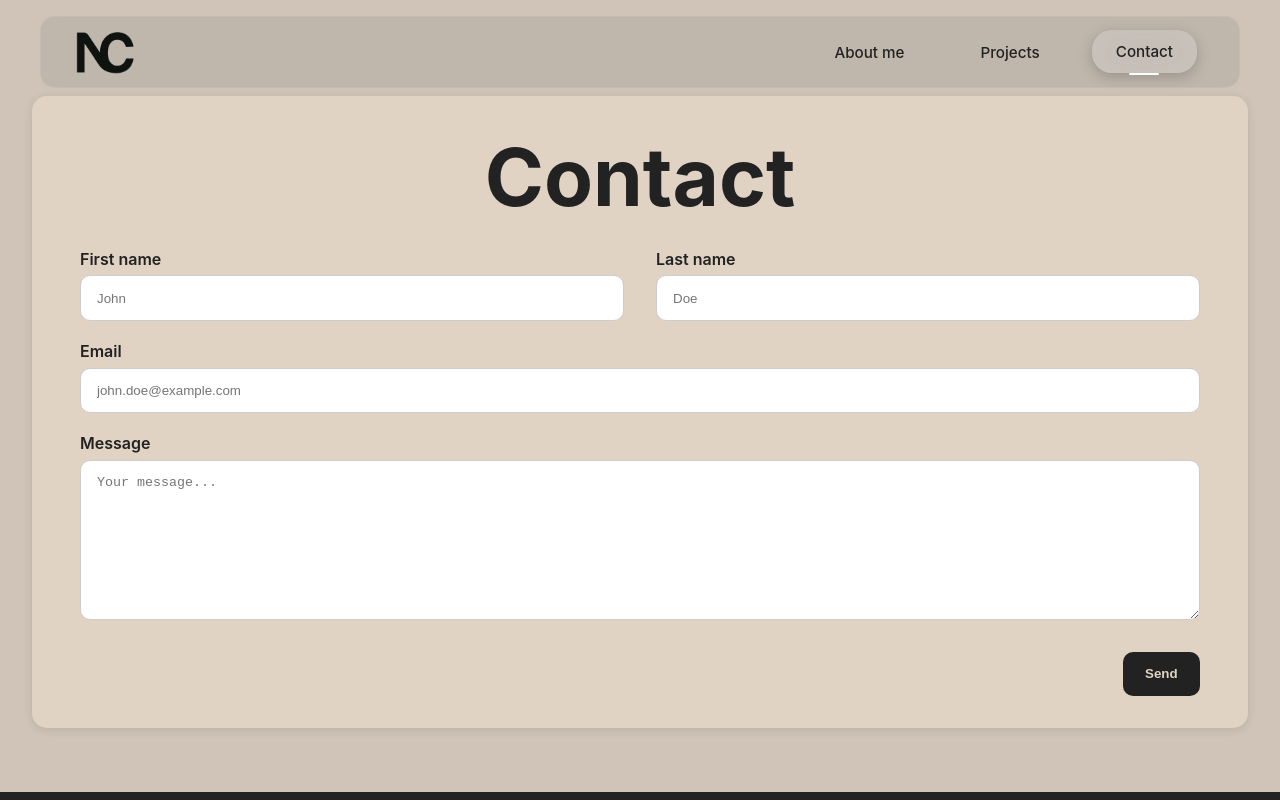
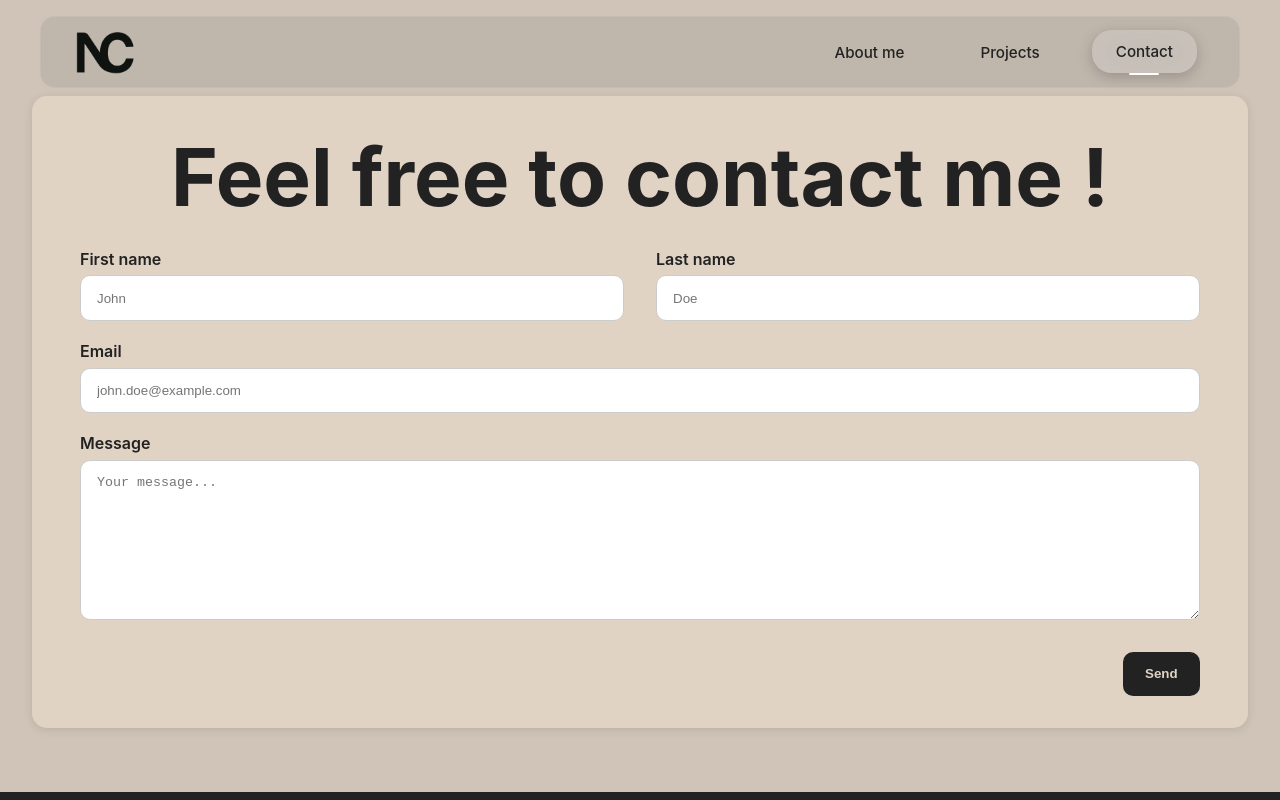
Before and after one commit to Nchappui/portfolio, a React (Create React App) app: page /contact in a window 1280 px wide. Shown: the top 800 px of the page. Built offline with nearby package versions, Linux system fonts and the light colour scheme.

Commit message:
Update Contact page title for improved user engagement

```diff
--- a/src/pages/Contact.js
+++ b/src/pages/Contact.js
@@ -8,7 +8,7 @@ const Contact = () => {
       <main className="contactContainer">
         <section className="contactFormContainer">
           <div className="contact-title">
-            <h2>Contact</h2>
+            <h2>Feel free to contact me !</h2>
           </div>
 
           <form className="contact-form" onSubmit={(e) => e.preventDefault()}>
```
